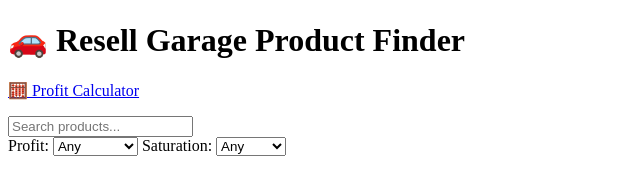
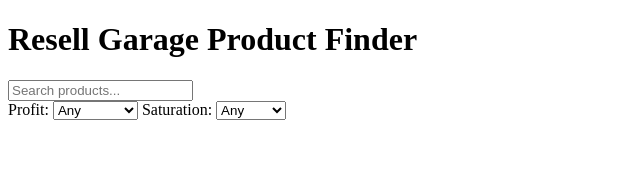
Before and after one commit to ResellGarage/Resell-Garage, a plain HTML site: page docs/index.html in a window 1280 px wide. Shown: the whole page, without its empty margins (0-640 px from the left). Drawn offline with Linux system fonts and the light colour scheme; no server answers.

Commit message:
Update index.html

```diff
--- a/docs/index.html
+++ b/docs/index.html
@@ -2,21 +2,17 @@
 <html lang="en">
 <head>
   <meta charset="UTF-8" />
+  <meta name="viewport" content="width=device-width, initial-scale=1.0" />
   <title>Resell Garage</title>
   <link rel="stylesheet" href="style.css" />
 </head>
 <body>
 
-  <h1>🚗 Resell Garage Product Finder</h1>
+  <h1>Resell Garage Product Finder</h1>
 
-  <!-- Link to calculator page -->
-  <div style="margin-bottom: 1rem;">
-    <a href="calculator.html" class="vendor-btn" style="max-width: 250px; display: inline-block;">🧮 Profit Calculator</a>
-  </div>
-
-  <!-- Search + Filters -->
   <input type="text" id="searchInput" placeholder="Search products...">
 
+  <!-- Dropdown filters -->
   <div class="filter-grid">
     <label>
       Profit:
@@ -38,7 +34,6 @@
     </label>
   </div>
 
-  <!-- Results -->
   <div id="results"></div>
 
   <script src="app.js"></script>
```
